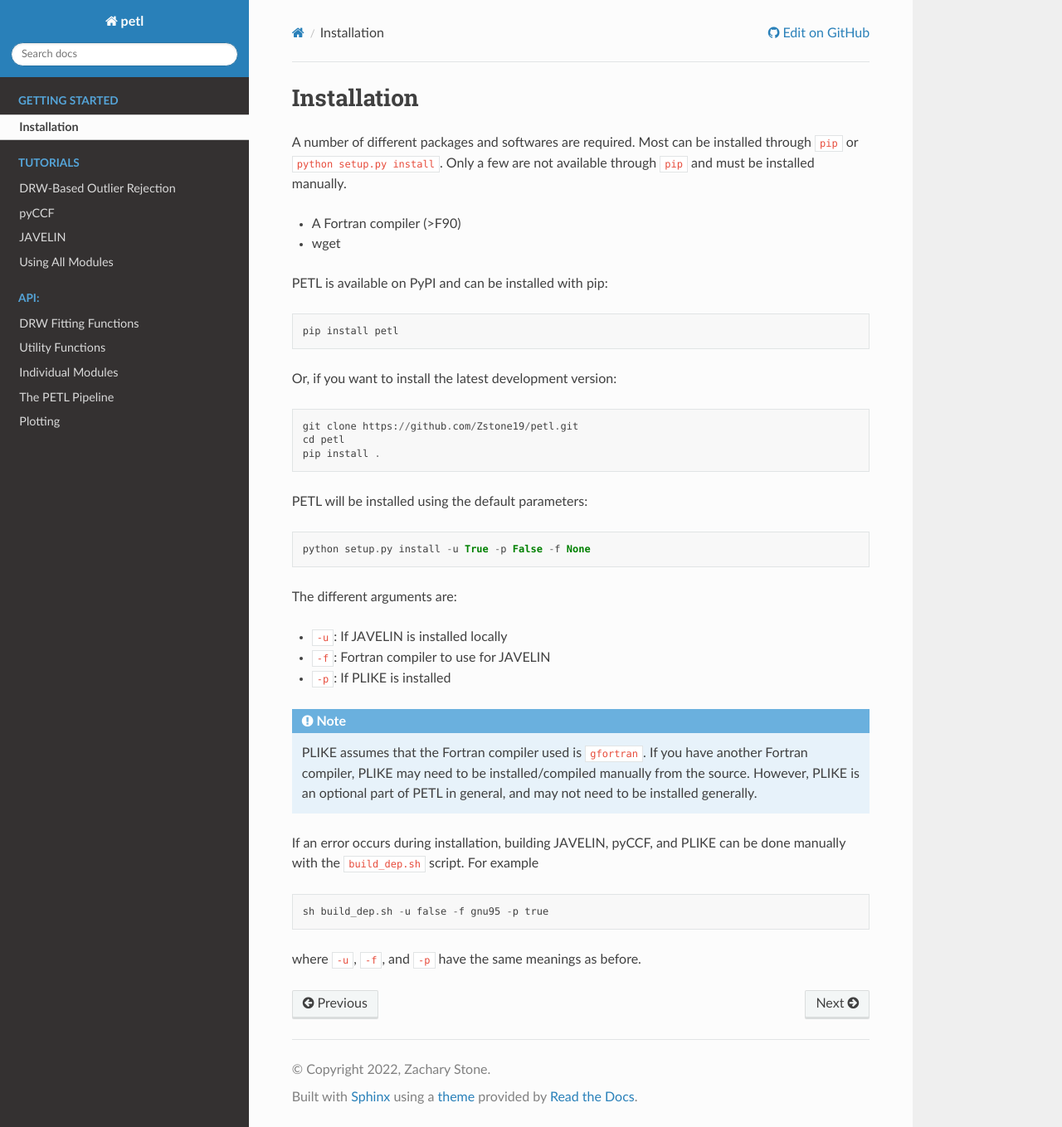
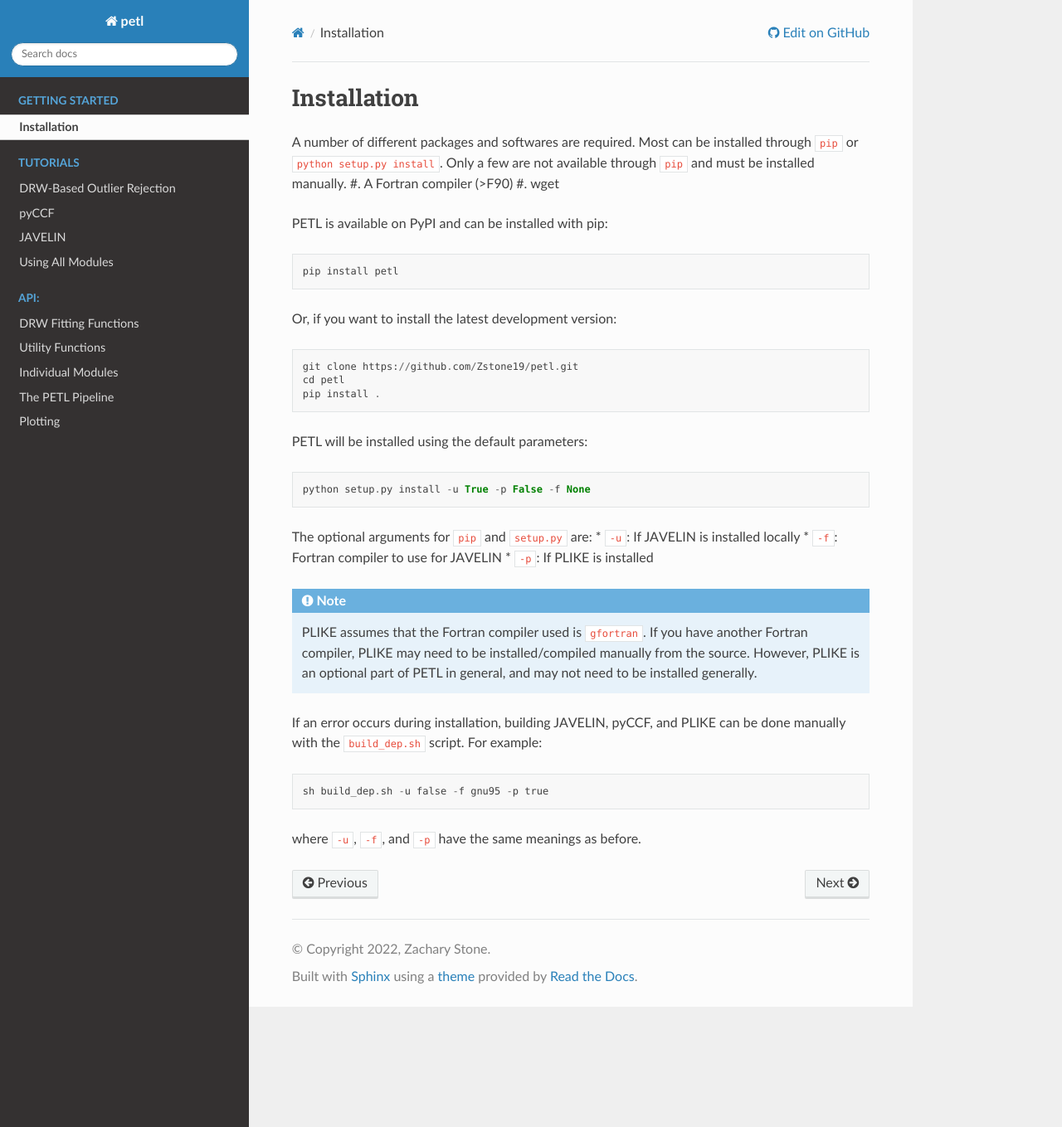
Before and after one commit to Zstone19/pypetal, a Sphinx documentation site: the page built from docs/installation.rst, in a window 1280 px wide and 1359 px high. Shown: the whole window at 83% size. Built offline with Sphinx 7.4.7 and the Read the Docs theme 2.0.0, drawn with Linux system fonts in a browser that asks for light colours.

Commit message:
Updated installation.rst

```diff
--- a/docs/installation.rst
+++ b/docs/installation.rst
@@ -3,9 +3,8 @@
 =============
 
 A number of different packages and softwares are required. Most can be installed through ``pip`` or ``python setup.py install``. Only a few are not available through ``pip`` and must be installed manually.
-
-* A Fortran compiler (>F90)
-* wget
+#. A Fortran compiler (>F90)
+#. wget
 
 
 PETL is available on PyPI and can be installed with pip:
@@ -24,8 +23,7 @@
     python setup.py install -u True -p False -f None
 
 
-The different arguments are:
-
+The optional arguments for ``pip`` and ``setup.py`` are:
 * ``-u``: If JAVELIN is installed locally
 * ``-f``: Fortran compiler to use for JAVELIN
 * ``-p``: If PLIKE is installed
@@ -34,7 +32,7 @@
 .. note:: PLIKE assumes that the Fortran compiler used is ``gfortran``. If you have another Fortran compiler, PLIKE may need to be installed/compiled manually from the source. However, PLIKE is an optional part of PETL in general, and may not need to be installed generally.
 
 
-If an error occurs during installation, building JAVELIN, pyCCF, and PLIKE can be done manually with the ``build_dep.sh`` script. For example
+If an error occurs during installation, building JAVELIN, pyCCF, and PLIKE can be done manually with the ``build_dep.sh`` script. For example:
 ::
     sh build_dep.sh -u false -f gnu95 -p true
 
```
